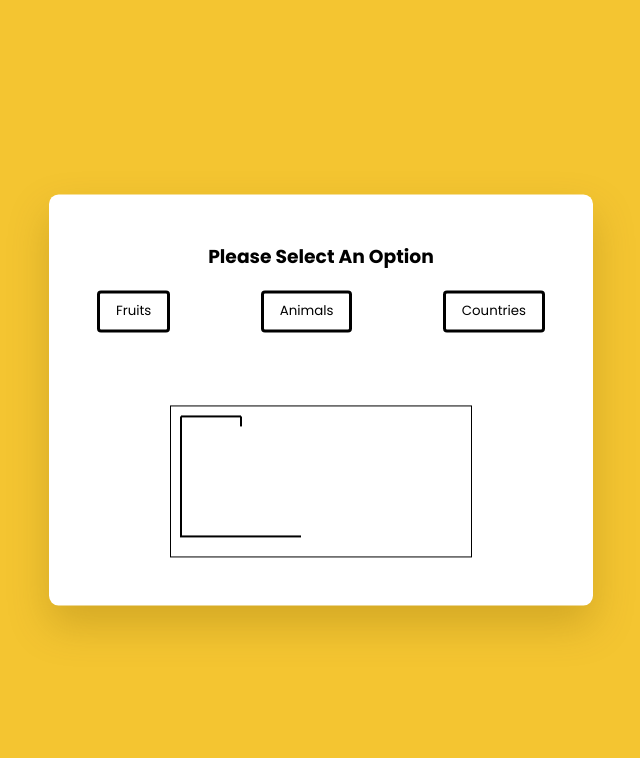
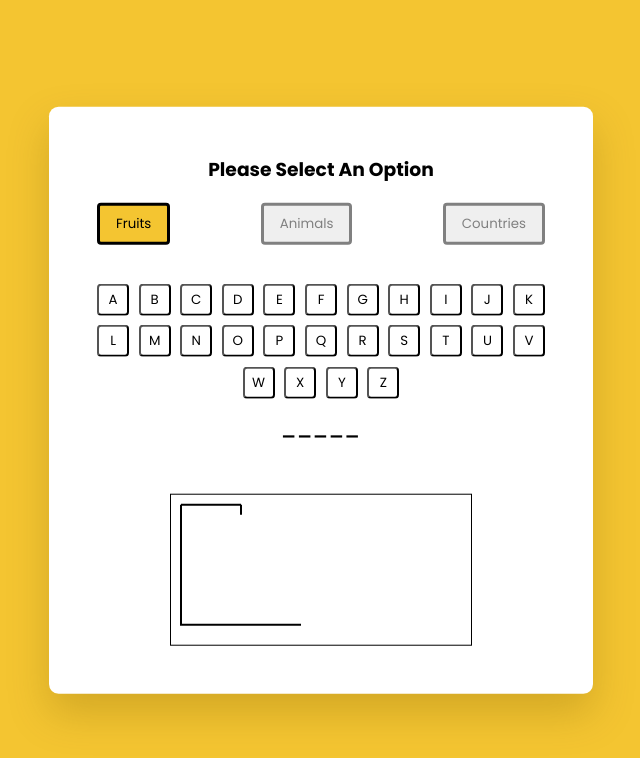
Before and after one commit to FutureCodersLab/Hangman, a plain HTML site: page index.html in a window 1280 px wide. Both pictures are taken after a click on the button "Fruits". Shown: the whole page, without its empty margins (319-959 px from the left). Drawn offline with Linux system fonts and the light colour scheme.

Commit message:
refactor code

```diff
--- /dev/null
+++ b/canvas.js
@@ -0,0 +1,55 @@
+const canvas = document.getElementById("canvas");
+const context = canvas.getContext("2d");
+
+const initializeCanvas = (ctx) => {
+    ctx.beginPath();
+    ctx.strokeStyle = "#000";
+    ctx.lineWidth = 2;
+};
+
+initializeCanvas(context);
+
+const drawLine = (fromX, fromY, toX, toY) => {
+    context.moveTo(fromX, fromY);
+    context.lineTo(toX, toY);
+    context.stroke();
+};
+
+export const drawHead = () => {
+    context.beginPath();
+    context.arc(70, 30, 10, 0, Math.PI * 2, true);
+    context.stroke();
+};
+
+export const drawBody = () => {
+    drawLine(70, 40, 70, 80);
+};
+
+export const drawLeftArm = () => {
+    drawLine(70, 50, 50, 70);
+};
+
+export const drawRightArm = () => {
+    drawLine(70, 50, 90, 70);
+};
+
+export const drawLeftLeg = () => {
+    drawLine(70, 80, 50, 110);
+};
+
+export const drawRightLeg = () => {
+    drawLine(70, 80, 90, 110);
+};
+
+export const drawInitialStructure = () => {
+    clearCanvas();
+    drawLine(10, 130, 130, 130); // Base
+    drawLine(10, 10, 10, 131); // Left pole
+    drawLine(10, 10, 70, 10); // Top pole
+    drawLine(70, 10, 70, 20); // Rope
+};
+
+export const clearCanvas = () => {
+    context.clearRect(0, 0, canvas.width, canvas.height);
+    context.beginPath();
+};
--- a/index.html
+++ b/index.html
@@ -9,9 +9,12 @@
     </head>
     <body>
         <div class="container">
-            <div id="options-container"></div>
+            <div id="options-container">
+                <h3>Please Select An Option</h3>
+                <div id="options"></div>
+            </div>
             <div id="letter-container" class="letter-container hide"></div>
-            <div id="user-input-section"></div>
+            <div id="hidden-word"></div>
             <canvas id="canvas"></canvas>
             <div id="new-game-container" class="new-game-popup hide">
                 <div id="result-text"></div>
--- a/script.js
+++ b/script.js
@@ -1,189 +1,171 @@
-import { options } from "./words.js";
-
-const letterContainer = document.getElementById("letter-container");
-const optionsContainer = document.getElementById("options-container");
-const userInputSection = document.getElementById("user-input-section");
-const newGameContainer = document.getElementById("new-game-container");
-const newGameButton = document.getElementById("new-game-button");
-const canvas = document.getElementById("canvas");
-const resultText = document.getElementById("result-text");
+import { categories } from "./words.js";
+import {
+    drawHead,
+    drawBody,
+    drawLeftArm,
+    drawRightArm,
+    drawLeftLeg,
+    drawRightLeg,
+    drawInitialStructure,
+    clearCanvas,
+} from "./canvas.js";
 
 let winCount = 0;
 let count = 0;
 let chosenWord = "";
 
+const options = document.getElementById("options");
+const letterContainer = document.getElementById("letter-container");
+const newGameContainer = document.getElementById("new-game-container");
+const newGameButton = document.getElementById("new-game-button");
+const resultText = document.getElementById("result-text");
+
+document.addEventListener("DOMContentLoaded", () => {
+    displayOptions();
+    createAlphabetButtons();
+    drawInitialStructure();
+    newGameButton.addEventListener("click", resetGame);
+});
+
 const displayOptions = () => {
-    optionsContainer.innerHTML += `<h3>Please Select An Option</h3>`;
-    let buttonCon = document.createElement("div");
-    for (let value in options) {
-        buttonCon.innerHTML += `<button class="options" onclick="generateWord('${value}')">${value}</button>`;
-    }
-    optionsContainer.appendChild(buttonCon);
+    Object.keys(categories).forEach((category) => {
+        const button = createCategoryButton(category);
+        options.appendChild(button);
+    });
 };
 
-const blocker = () => {
-    let optionsButtons = document.querySelectorAll(".options");
-    let letterButtons = document.querySelectorAll(".letters");
-    optionsButtons.forEach((button) => {
-        button.disabled = true;
-    });
-    letterButtons.forEach((button) => {
-        button.disabled = true;
-    });
-    newGameContainer.classList.remove("hide");
+const createCategoryButton = (category) => {
+    const button = document.createElement("button");
+    button.className = "category";
+    button.textContent = category;
+    button.addEventListener("click", () => selectWordForCategory(category));
+    return button;
 };
 
-const generateWord = (optionValue) => {
-    let optionsButtons = document.querySelectorAll(".options");
-    optionsButtons.forEach((button) => {
-        if (button.textContent.toLowerCase() === optionValue) {
-            button.classList.add("active");
-        }
-        button.disabled = true;
+const createAlphabetButtons = () => {
+    const alphabet = Array.from({ length: 26 }, (_, i) =>
+        String.fromCharCode(65 + i)
+    );
+    alphabet.forEach((letter) => {
+        const button = document.createElement("button");
+        button.className = "letter";
+        button.textContent = letter;
+        button.addEventListener("click", selectLetter);
+        letterContainer.appendChild(button);
     });
-
-    letterContainer.classList.remove("hide");
-    userInputSection.textContent = "";
-
-    let optionArray = options[optionValue];
-    chosenWord = optionArray[Math.floor(Math.random() * optionArray.length)];
-    chosenWord = chosenWord.toUpperCase();
-    console.log(chosenWord);
-    let displayItem = chosenWord.replace(/./g, '<span class="dashes">-</span>');
-    userInputSection.innerHTML = displayItem;
 };
 
-const initializer = () => {
-    winCount = 0;
-    count = 0;
+const selectWordForCategory = (selectedCategory) => {
+    const hiddenWord = document.getElementById("hidden-word");
+    updateCategoryButtons(selectedCategory);
+    letterContainer.classList.remove("hide");
+    hiddenWord.textContent = "";
 
-    userInputSection.innerHTML = "";
-    optionsContainer.innerHTML = "";
-    letterContainer.classList.add("hide");
-    newGameContainer.classList.add("hide");
-    letterContainer.innerHTML = "";
+    chosenWord = getRandomWord(selectedCategory);
+    displayHiddenWord(hiddenWord);
+};
 
-    for (let i = 65; i < 91; i++) {
-        let button = document.createElement("button");
-        button.classList.add("letters");
-        button.textContent = String.fromCharCode(i);
-        button.addEventListener("click", () => {
-            let charArray = chosenWord.split("");
-            let dashes = document.querySelectorAll(".dashes");
-            console.log(dashes);
-            if (charArray.includes(button.textContent)) {
-                charArray.forEach((char, index) => {
-                    if (char === button.textContent) {
-                        dashes[index].textContent = char;
-                        winCount++;
-                        if (winCount === charArray.length) {
-                            resultText.innerHTML = `
-                                <h2 class="win-msg">
-                                    You Win!
-                                </h2>
-                                <p>The word was <span>${chosenWord}</span></p>
-                            `;
-                            blocker();
+const updateCategoryButtons = (selectedCategory) => {
+    document.querySelectorAll(".category").forEach((button) => {
+        button.textContent.toLowerCase() === selectedCategory
+            ? button.classList.add("active")
+            : (button.disabled = true);
+    });
+};
+
+const getRandomWord = (category) => {
+    const wordsArray = categories[category];
+    const randomIndex = Math.floor(Math.random() * wordsArray.length);
+    return wordsArray[randomIndex].toUpperCase();
+};
+
+const displayHiddenWord = (hiddenWordElement) => {
+    hiddenWordElement.innerHTML = chosenWord
+        .split("")
+        .map(() => '<span class="dashes">-</span>')
+        .join("");
+};
+
+const selectLetter = (e) => {
+    const selectedLetter = e.target;
+    const wordLetters = Array.from(chosenWord);
+    const dashes = document.querySelectorAll(".dashes");
+
+    if (wordLetters.includes(selectedLetter.textContent)) {
+        revealLetters(wordLetters, selectedLetter.textContent, dashes);
+        if (winCount === wordLetters.length) {
+            displayResult(true);
         }
-                    }
-                });
     } else {
         count++;
         drawMan(count);
         if (count === 6) {
+            displayResult(false);
+        }
+    }
+    selectedLetter.disabled = true;
+};
+
+const revealLetters = (wordLetters, letter, dashes) => {
+    wordLetters.forEach((wordLetter, index) => {
+        if (wordLetter === letter) {
+            dashes[index].textContent = letter;
+            winCount++;
+        }
+    });
+};
+
+const displayResult = (isWin) => {
     resultText.innerHTML = `
-                        <h2 class="lose-msg">
-                            You Lose!
-                        </h2>
+        <h2 class="${isWin ? "win" : "lose"}">${
+        isWin ? "You Win!" : "You Lose!"
+    }</h2>
         <p>The word was <span>${chosenWord}</span></p>
     `;
-                    blocker();
-                }
-            }
-            button.disabled = true;
-        });
-        letterContainer.appendChild(button);
-    }
-    displayOptions();
-    let { initialDrawing } = canvasCreator();
-    initialDrawing();
+    disableGameControls();
 };
 
-const canvasCreator = () => {
-    /** @type {CanvasRenderingContext2D} */
-    let context = canvas.getContext("2d");
-    context.beginPath();
-    context.strokeColor = "#000";
-    context.lineWidth = 2;
-
-    const drawLine = (fromX, fromY, toX, toY) => {
-        context.moveTo(fromX, fromY);
-        context.lineTo(toX, toY);
-        context.stroke();
-    };
-
-    const head = () => {
-        context.beginPath();
-        context.arc(70, 30, 10, 0, Math.PI * 2, true);
-        context.stroke();
-    };
-
-    const body = () => {
-        drawLine(70, 40, 70, 80);
-    };
-
-    const leftArm = () => {
-        drawLine(70, 50, 50, 70);
-    };
-
-    const rightArm = () => {
-        drawLine(70, 50, 90, 70);
-    };
-
-    const leftLeg = () => {
-        drawLine(70, 80, 50, 110);
-    };
-
-    const rightLeg = () => {
-        drawLine(70, 80, 90, 110);
-    };
-
-    const initialDrawing = () => {
-        context.clearRect(0, 0, context.canvas.width, context.canvas.height);
-        drawLine(10, 130, 130, 130);
-        drawLine(10, 10, 10, 131);
-        drawLine(10, 10, 70, 10);
-        drawLine(70, 10, 70, 20);
-    };
-
-    return { initialDrawing, head, body, leftArm, rightArm, leftLeg, rightLeg };
+const disableGameControls = () => {
+    document
+        .querySelectorAll(".category, .letter")
+        .forEach((button) => (button.disabled = true));
+    newGameContainer.classList.remove("hide");
 };
 
 const drawMan = (count) => {
-    let { head, body, leftArm, rightArm, leftLeg, rightLeg } = canvasCreator();
-    switch (count) {
-        case 1:
-            head();
-            break;
-        case 2:
-            body();
-            break;
-        case 3:
-            leftArm();
-            break;
-        case 4:
-            rightArm();
-            break;
-        case 5:
-            leftLeg();
-            break;
-        case 6:
-            rightLeg();
-            break;
-        default:
-            break;
+    const drawFunctions = [
+        drawHead,
+        drawBody,
+        drawLeftArm,
+        drawRightArm,
+        drawLeftLeg,
+        drawRightLeg,
+    ];
+    if (count > 0 && count <= drawFunctions.length) {
+        drawFunctions[count - 1]();
     }
 };
 
-newGameButton.addEventListener("click", initializer);
-window.onload = initializer;
+const resetGame = () => {
+    winCount = 0;
+    count = 0;
+    chosenWord = "";
+
+    document.getElementById("hidden-word").textContent = "";
+
+    options.innerHTML = "";
+    letterContainer.innerHTML = "";
+    letterContainer.classList.add("hide");
+    resultText.innerHTML = "";
+    newGameContainer.classList.add("hide");
+
+    clearCanvas();
+
+    displayOptions();
+    createAlphabetButtons();
+    drawInitialStructure();
+
+    document
+        .querySelectorAll(".category")
+        .forEach((button) => (button.disabled = false));
+};
--- a/styles.css
+++ b/styles.css
@@ -77,7 +77,7 @@ body {
 .hide {
     display: none;
 }
-#user-input-section {
+#hidden-word {
     display: flex;
     justify-content: center;
     font-size: 1.8em;
--- a/words.js
+++ b/words.js
@@ -1,4 +1,4 @@
-export const options = {
+export const categories = {
     fruits: [
         "Apple",
         "Banana",
```
Lines whose indentation alone changed are shown as unchanged.
